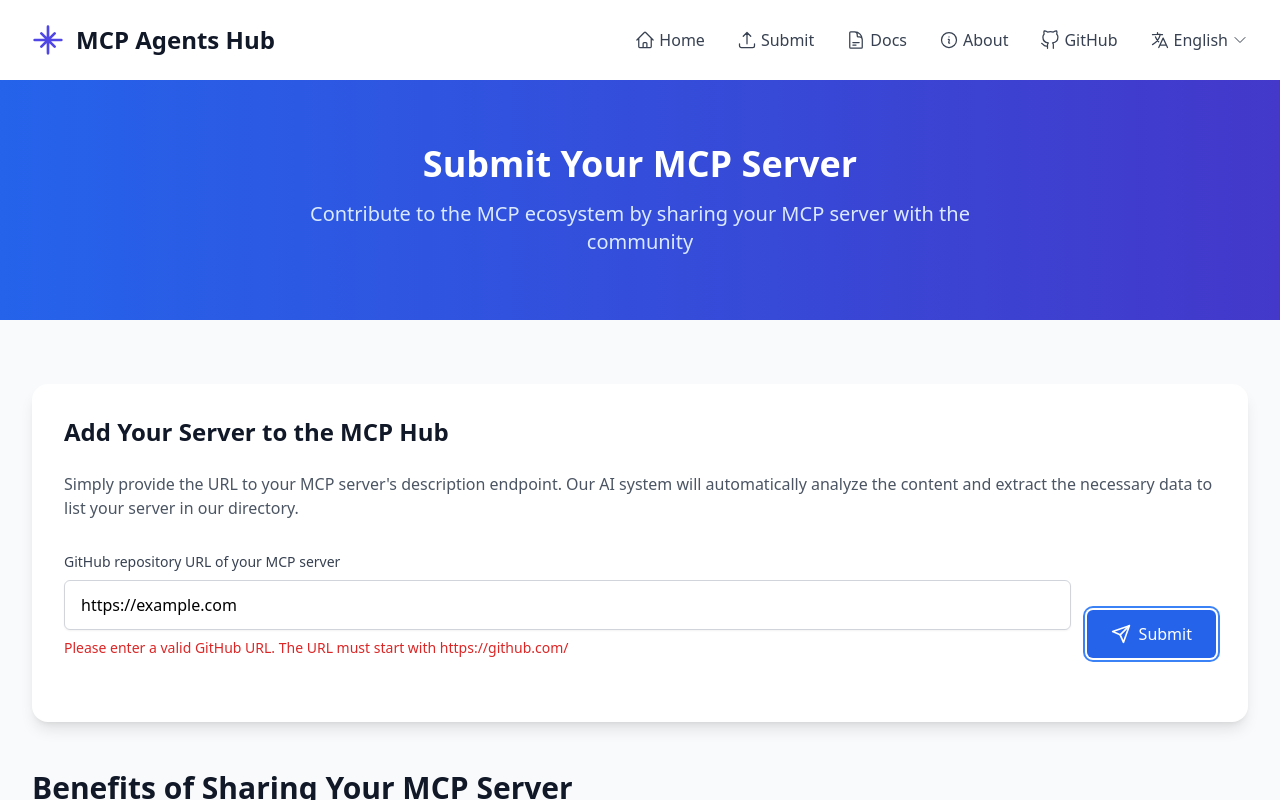
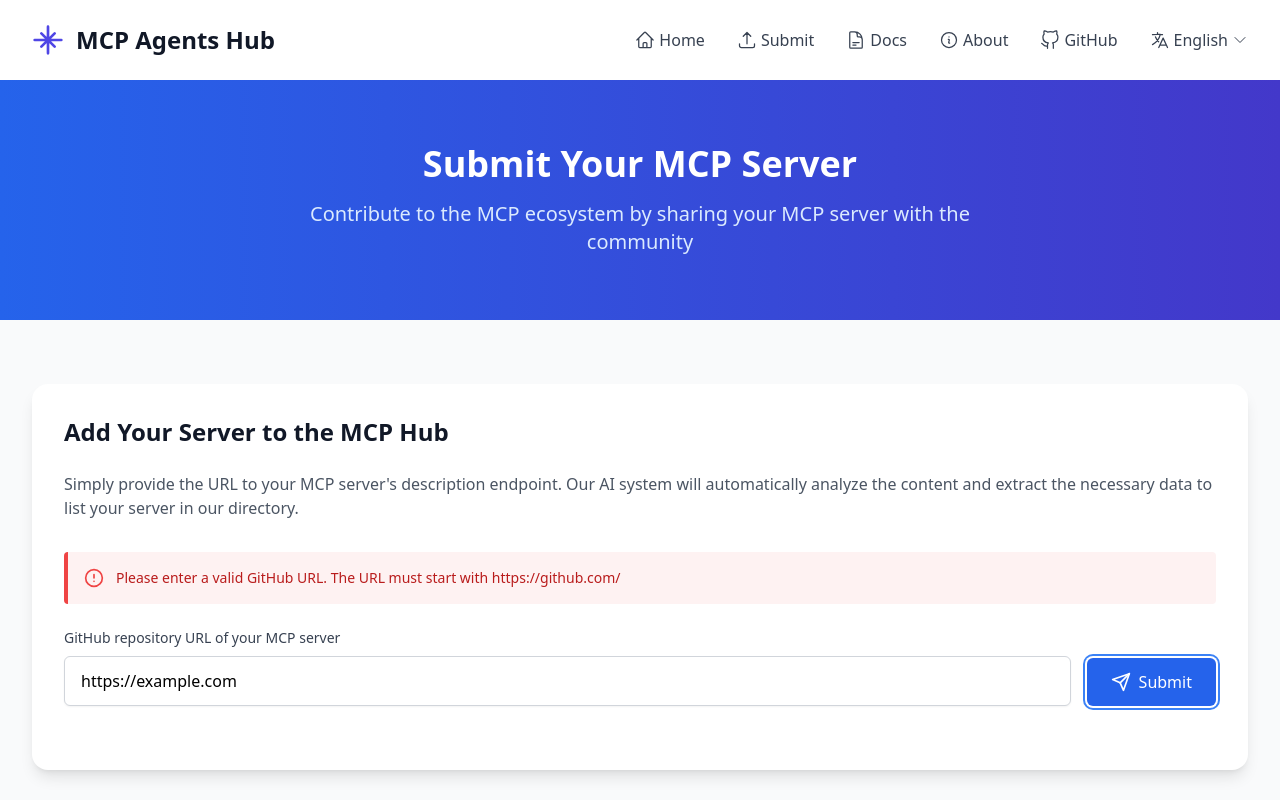
Before and after one commit to rajbos/mcp-agents-hub, a React (Vite) app in the folder client/: page /submit in a window 1280 px wide. Both pictures are taken after typing "https://example.com" into the empty fields and a click on the button "Submit". Shown: the top 800 px of the page. Built offline with nearby package versions, Linux system fonts and the light colour scheme.

Commit message:
Add error handling UI and update submit logic in Submit component

```diff
--- a/client/src/pages/Submit.tsx
+++ b/client/src/pages/Submit.tsx
@@ -1,7 +1,8 @@
 import React, { useState } from 'react';
-import { Send, ServerIcon, Database, Globe, Zap, GitMerge, ExternalLink } from 'lucide-react';
+import { Send, ServerIcon, Database, Globe, Zap, GitMerge, ExternalLink, AlertCircle } from 'lucide-react';
 import { useLanguage } from '../contexts/LanguageContext';
 import { Link } from 'react-router-dom';
+import { MCPServer } from '../types';
 
 export function Submit() {
   const { t } = useLanguage();
@@ -9,7 +10,7 @@ export function Submit() {
   const [isSubmitting, setIsSubmitting] = useState(false);
   const [submitSuccess, setSubmitSuccess] = useState(false);
   const [error, setError] = useState('');
-  const [submittedServer, setSubmittedServer] = useState(null);
+  const [submittedServer, setSubmittedServer] = useState<MCPServer | null>(null);
 
   const handleSubmit = async (e: React.FormEvent) => {
     e.preventDefault();
@@ -49,11 +50,8 @@ export function Submit() {
       setSubmittedServer(data.server);
       setUrl('');
 
-      // Reset success message after 8 seconds
-      setTimeout(() => {
-        setSubmitSuccess(false);
-        setSubmittedServer(null);
-      }, 8000);
+      // The success message will stay visible permanently
+      // (removed the setTimeout that was clearing the message)
 
     } catch (err) {
       setIsSubmitting(false);
@@ -82,6 +80,19 @@ export function Submit() {
             {t('submit.formDescription')}
           </p>
 
+          {error && (
+            <div className="mb-6 p-4 border-l-4 border-red-500 bg-red-50 rounded">
+              <div className="flex">
+                <div className="flex-shrink-0">
+                  <AlertCircle className="h-5 w-5 text-red-500" aria-hidden="true" />
+                </div>
+                <div className="ml-3">
+                  <p className="text-sm text-red-700">{error}</p>
+                </div>
+              </div>
+            </div>
+          )}
+
           <form onSubmit={handleSubmit} className="mb-8">
             <div className="flex flex-col md:flex-row gap-4">
               <div className="flex-grow">
@@ -97,7 +108,6 @@ export function Submit() {
                   onChange={(e) => setUrl(e.target.value)}
                   required
                 />
-                {error && <p className="mt-2 text-sm text-red-600">{error}</p>}
               </div>
               <div className="flex items-end">
                 <button
```
Also changed, not shown: 2 other files (tests, documents, lock files or other folders).
